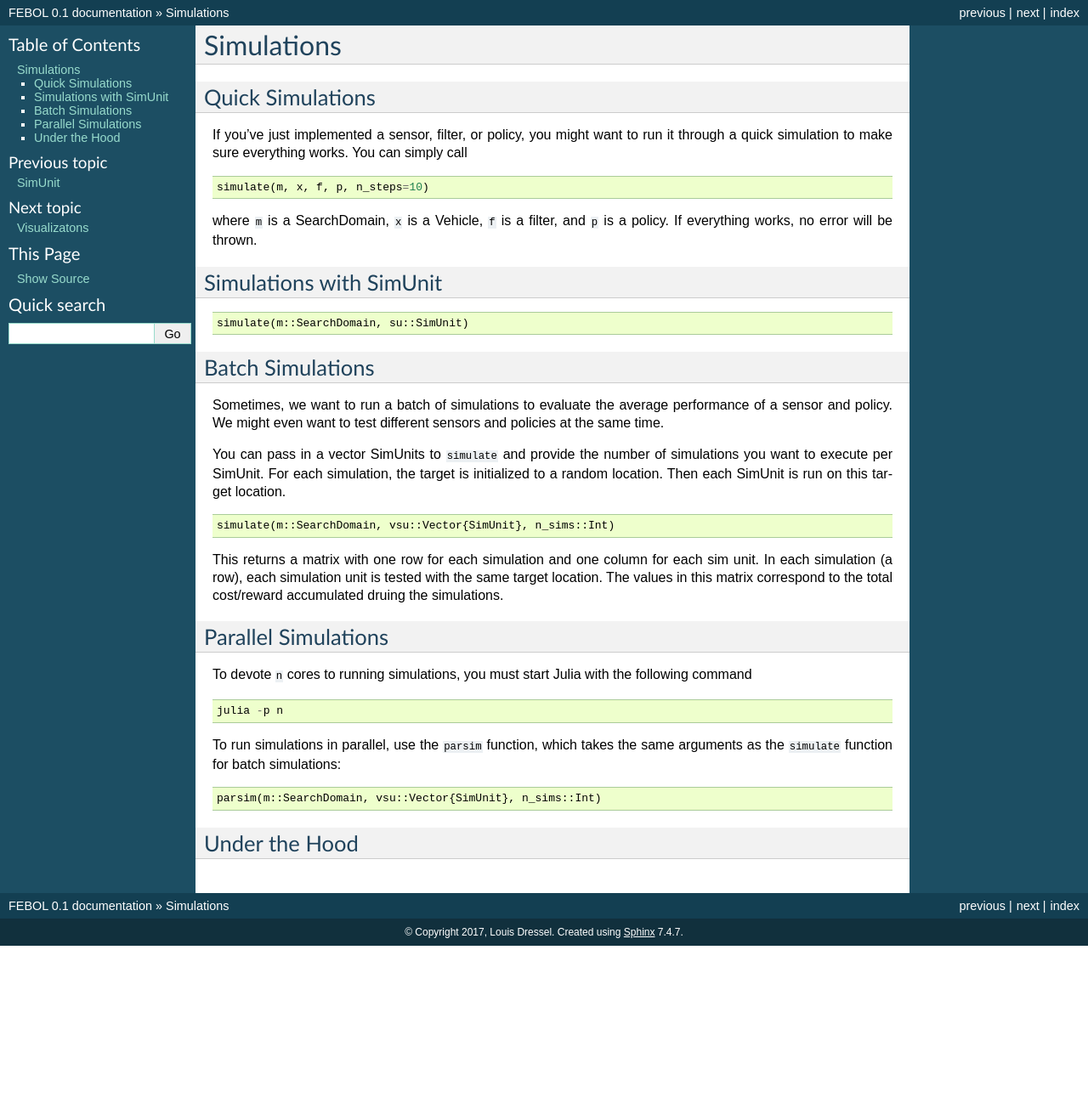
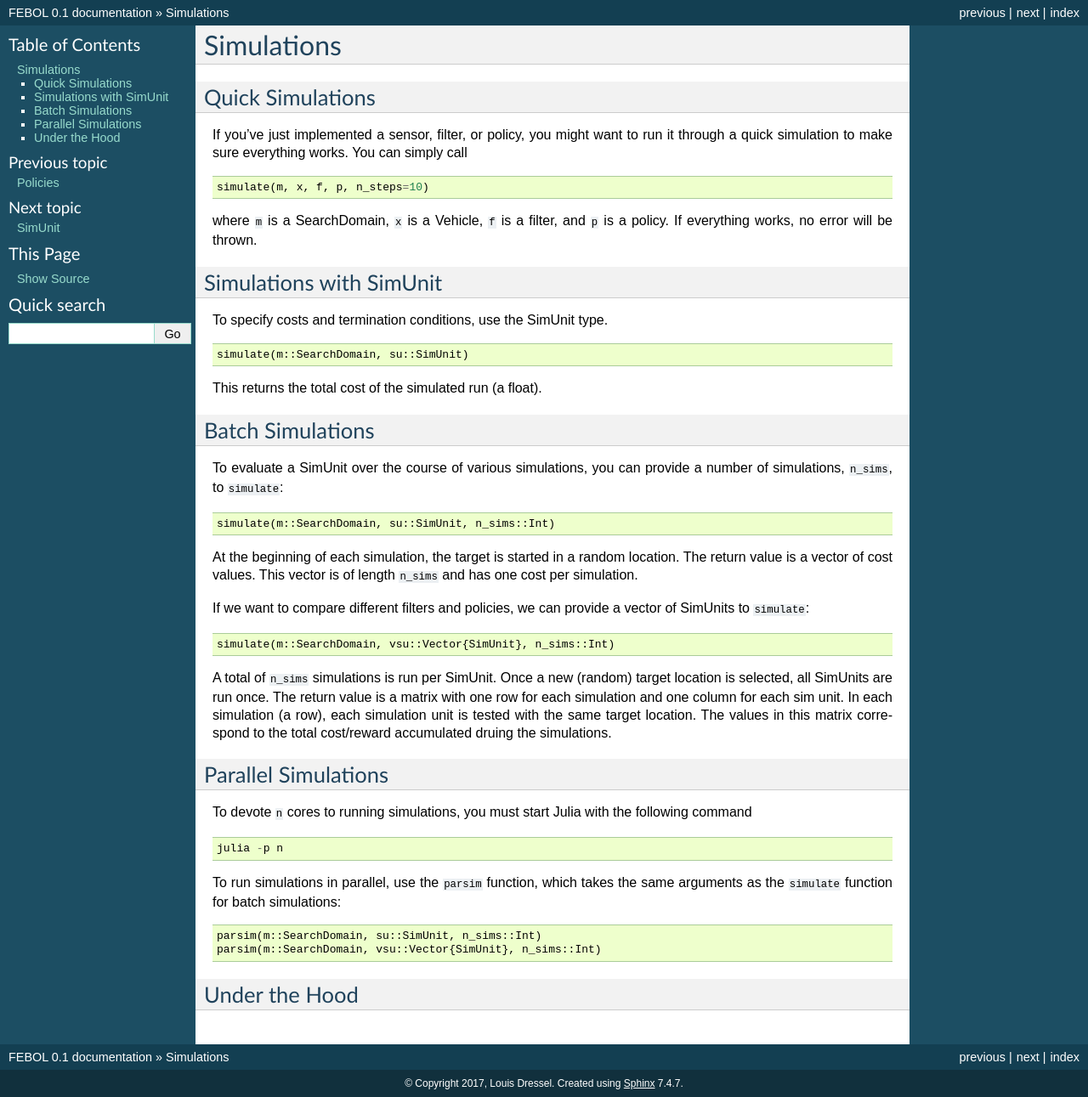
Before and after one commit to cdrckrgt/FEBOL.jl, a Sphinx documentation site: the page built from docs/simulations.rst, in a window 1280 px wide. Shown: the whole page at 85% size. Built offline with Sphinx 7.4.7, drawn with Linux system fonts in a browser that asks for light colours; before the commit the page ends 1113 px from its top, so only the background shows below that.

Commit message:
improved simulation documentation

```diff
--- a/docs/index.rst
+++ b/docs/index.rst
@@ -15,8 +15,8 @@ Welcome to FEBOL's documentation.
     Sensors <sensors.rst>
     Filters <filters.rst>
     Policies <policies.rst>
+    Simulations <simulations.rst>
     SimUnit <sim_unit.rst>
-    Simulations <simulations.rst>
     Visualizations <visualizations.rst>
     TODO <todo.rst>
 
--- a/docs/simulations.rst
+++ b/docs/simulations.rst
@@ -16,26 +16,37 @@ If everything works, no error will be thrown.
 
 Simulations with SimUnit
 ===========================
+To specify costs and termination conditions, use the SimUnit type.
 
 ::
 
     simulate(m::SearchDomain, su::SimUnit)
 
+This returns the total cost of the simulated run (a float).
+
 
 Batch Simulations
 =======================
-Sometimes, we want to run a batch of simulations to evaluate the average performance of a sensor and policy.
-We might even want to test different sensors and policies at the same time.
 
-You can pass in a vector SimUnits to :code:`simulate` and provide the number of simulations you want to execute per SimUnit.
-For each simulation, the target is initialized to a random location.
-Then each SimUnit is run on this target location.
+To evaluate a SimUnit over the course of various simulations, you can provide a number of simulations, :code:`n_sims`, to :code:`simulate`:
+
+::
+
+    simulate(m::SearchDomain, su::SimUnit, n_sims::Int)
+
+At the beginning of each simulation, the target is started in a random location.
+The return value is a vector of cost values.
+This vector is of length :code:`n_sims` and has one cost per simulation.
+
+If we want to compare different filters and policies, we can provide a vector of SimUnits to :code:`simulate`:
 
 ::
 
     simulate(m::SearchDomain, vsu::Vector{SimUnit}, n_sims::Int)
 
-This returns a matrix with one row for each simulation and one column for each sim unit. In each simulation (a row), each simulation unit is tested with the same target location. The values in this matrix correspond to the total cost/reward accumulated druing the simulations.
+A total of :code:`n_sims` simulations is run per SimUnit.
+Once a new (random) target location is selected, all SimUnits are run once.
+The return value is a matrix with one row for each simulation and one column for each sim unit. In each simulation (a row), each simulation unit is tested with the same target location. The values in this matrix correspond to the total cost/reward accumulated druing the simulations.
 
 
 Parallel Simulations
@@ -48,6 +59,7 @@ To devote :code:`n` cores to running simulations, you must start Julia with the
 To run simulations in parallel, use the :code:`parsim` function, which takes the same arguments as the :code:`simulate` function for batch simulations:
 ::
 
+    parsim(m::SearchDomain, su::SimUnit, n_sims::Int)
     parsim(m::SearchDomain, vsu::Vector{SimUnit}, n_sims::Int)
 
 
```
